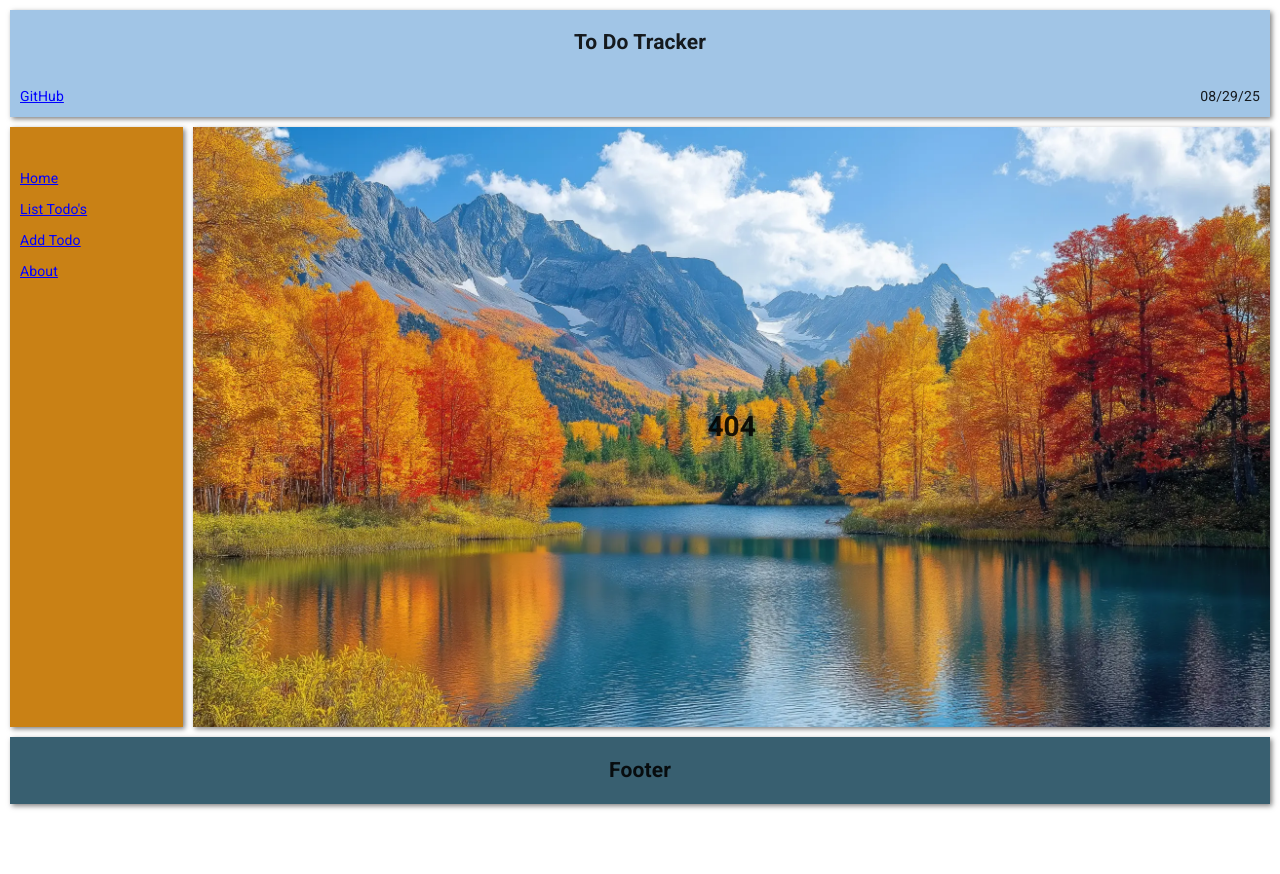
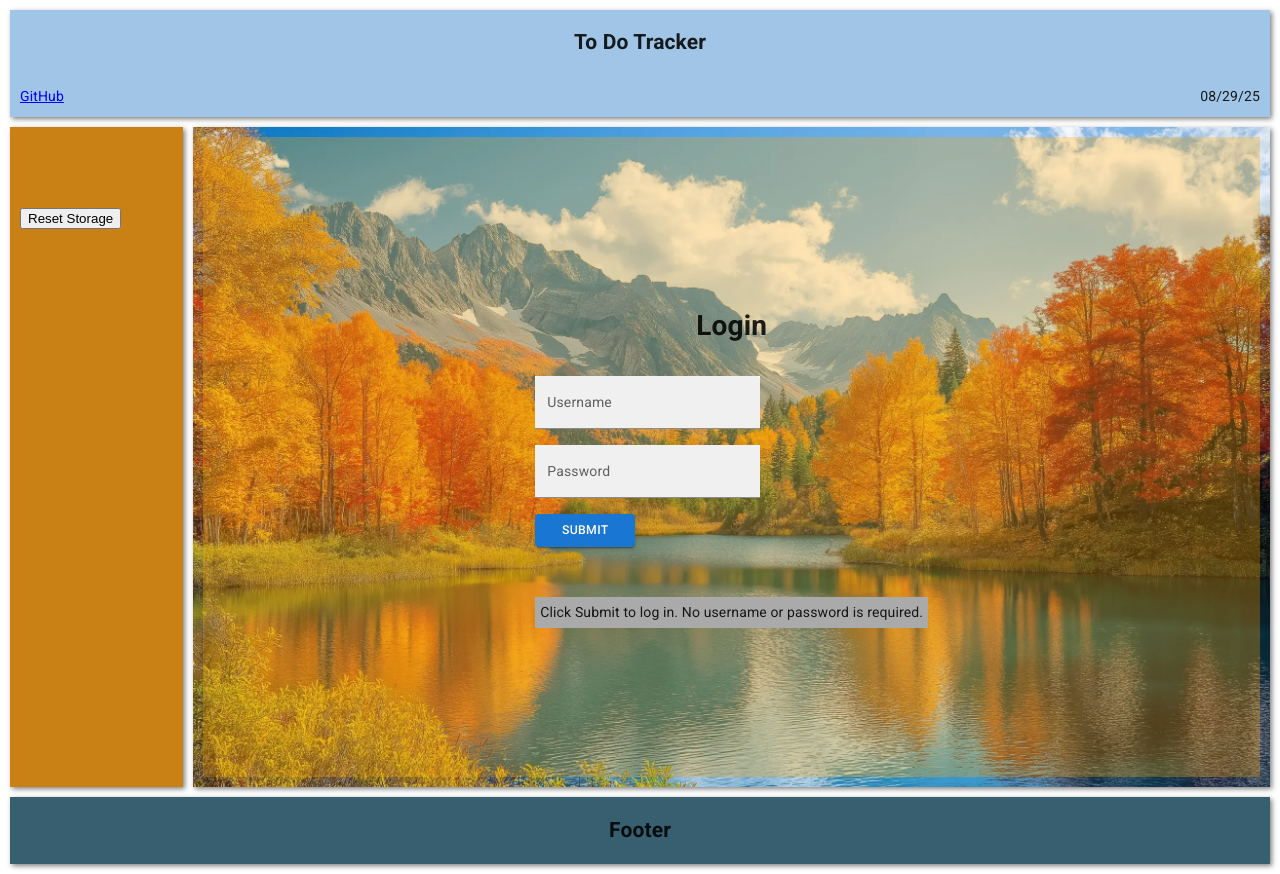
Before and after one commit to bloppo/todo-tracker2, a React (Vite) app: page /login in a window 1280 px wide. Before the commit this address had no page. Before the commit the page ends 820 px from the top, so only its background shows below. Built offline with nearby package versions, Linux system fonts and the light colour scheme.

Commit message:
8th Commit - Added Login and Logout

```diff
--- a/src/App.tsx
+++ b/src/App.tsx
@@ -1,7 +1,23 @@
-import {NavLink, Outlet} from "react-router";
+import {useNavigate, NavLink, Outlet} from "react-router";
 import Header from "./Header.tsx";
+import useAppState from "./AppState.ts";
 
 function App() {
+
+    const isAuthenticated = useAppState((state) => state.isAuthenticated);
+    const setIsAuthenticated = useAppState((state) => state.setIsAuthenticated);
+
+    const navigate = useNavigate();
+
+    const clearStorage = () => {
+        localStorage.removeItem('app-state');
+        window.location.reload();
+    }
+
+    const logout = () => {
+        setIsAuthenticated(false)
+        navigate("/login")
+    }
 
     return (
         <div className={"container"}>
@@ -11,12 +27,18 @@ function App() {
             <div className={"main"}>
                 <div className={"sidebar"}>
                     <br/>
+
+                        { isAuthenticated ? <>
                             <nav>
                                 <NavLink to="/">Home</NavLink>
                                 <NavLink to="/ListCards">List Todo's</NavLink>
                                 <NavLink to="/addTodo">Add Todo</NavLink>
                                 <NavLink to="/about">About</NavLink>
                             </nav>
+                            <button onClick={() => logout()} style={{marginTop:"20px"}}>Log Out</button>
+                        </> : null}
+
+                    <button onClick={() => clearStorage()} style={{marginTop:"50px"}}>Reset Storage</button>
                 </div>
                 <div className={"content"}>
                     <Outlet/>
--- a/src/AppState.ts
+++ b/src/AppState.ts
@@ -23,6 +23,10 @@ const useAppState = create<AppStateType>()(
             count: 7,
             inc: () => set((state) => ({count: state.count + 1})),
             dec: () => set((state) => ({count: state.count - 1})),
+
+            isAuthenticated: false,
+
+            setIsAuthenticated: (val) => set({isAuthenticated: val}),
 
             todoData: todoData,
 
--- a/src/Helpers/FilterForTodo.tsx
+++ b/src/Helpers/FilterForTodo.tsx
@@ -62,24 +62,21 @@ const FilterForTodo = (props: FilterByForTodoPropsType) => {
                             onChange={e => props.setFilterByPosition(e.target.value)}
                         />
                         <RadioGroup
-                            sx={{backgroundColor: '#aaa', padding: 0, borderRadius: 1, marginTop: 0}}
+                            sx={{backgroundColor: '#aaa',
+                                 padding: "10px",
+                                 gap:"0px",
+                                 border: "1px solid #888",
+                                 borderRadius: 1,
+                                 marginTop: 0}}
                             aria-labelledby="radio-buttons-group-for-filter"
                             name="filter-by-completed"
                             value={props.filterByCompleted}
                             onChange={e => props.setFilterByCompleted(e.target.value)}
                         >
-                            <div style={{
-                                display: "flex",
-                                flexDirection: "column",
-                                gap: "2px",
-                                padding: "6px",
-                                border: "1px solid black"
-                            }}>
-                                <b>Status</b>
-                                <FormControlLabel value="all" control={<Radio size="small"/>} label="All"/>
-                                <FormControlLabel value="completed" control={<Radio size="small"/>} label="Completed"/>
-                                <FormControlLabel value="pending" control={<Radio size="small"/>} label="Pending"/>
-                            </div>
+                            <b>Status</b>
+                            <FormControlLabel value="all" control={<Radio size="small"/>} label="All"/>
+                            <FormControlLabel value="completed" control={<Radio size="small"/>} label="Completed"/>
+                            <FormControlLabel value="pending" control={<Radio size="small"/>} label="Pending"/>
                         </RadioGroup>
                         <b>Due Date Range</b>
                         <MyDatePicker
--- /dev/null
+++ b/src/Helpers/ProtectedRoute.tsx
@@ -0,0 +1,7 @@
+import {Navigate, Outlet } from "react-router";
+
+const ProtectedRoute = ({isAuthenticated}:{ isAuthenticated:boolean}) => {
+    return isAuthenticated ? <Outlet /> : <Navigate to="/login" />;
+}
+
+export default ProtectedRoute;
--- /dev/null
+++ b/src/Login.tsx
@@ -0,0 +1,74 @@
+
+import useAppState from './AppState';
+import {useNavigate} from "react-router";
+import {Box, Button,Stack, TextField} from "@mui/material";
+import {type FieldValues, useForm} from "react-hook-form";
+
+const Login = () => {
+
+    const {register, handleSubmit, reset, formState: {errors}} = useForm();
+
+    const navigate = useNavigate();
+
+    const setIsAuthenticated = useAppState((state) => state.setIsAuthenticated);
+
+    const login = () => {
+        setIsAuthenticated(true)
+        navigate("/")
+    }
+    const onSubmit = (data: FieldValues) => {
+        login();
+        reset();
+        console.log(data);
+    };
+
+    return (
+            <Box className="login" sx={{p: 2}}>
+                <h1>Login</h1>
+                <form onSubmit={handleSubmit(data => onSubmit(data))}>
+                    <Stack spacing={2}>
+
+                        <TextField
+                            {...register("username", {required: false})}
+                            error={!!errors.username}
+                            helperText={errors.username ? 'User Name is required' : ''}
+                            sx={{backgroundColor: 'white', width: 225}}
+                            label="Username"
+                            variant="filled"
+                        />
+
+                        <TextField
+                            {...register("password", {required: false})}
+                            error={!!errors.password}
+                            helperText={errors.password ? 'Password is required' : ''}
+                            sx={{backgroundColor: 'white', width: 225}}
+                            label="Password"
+                            variant="filled"
+                            type={"password"}
+                        />
+
+                        <Button
+                            sx={{
+                                width: 100,
+                                '&.Mui-disabled': {
+                                    backgroundColor: '#e0e0e0',
+                                    color: '#888888'
+                                }
+                            }}
+                            type="submit"
+                            variant="contained"
+                            color="primary"
+                        >
+                            Submit
+                        </Button>
+
+                        <div style={{backgroundColor:"#aaa", padding:"5px", marginTop:"50px"}}>
+                            Click Submit to log in. No username or password is required.
+                        </div>
+                    </Stack>
+                </form>
+            </Box>
+    )
+}
+
+export default Login;
--- /dev/null
+++ b/src/MyRoutes.tsx
@@ -0,0 +1,32 @@
+import {Route, Routes} from "react-router";
+import App from "./App.tsx";
+import Home from "./Home.tsx";
+import Login from "./Login.tsx";
+import ProtectedRoute from "./Helpers/ProtectedRoute.tsx";
+import About from "./About.tsx";
+import ListToDoCards from "./ListToDoCards.tsx";
+import AddTodo from "./AddTodo.tsx";
+
+import useAppState from "./AppState.ts";
+
+const MyRoutes = () => {
+
+    const isAuthenticated = useAppState((state) => state.isAuthenticated);
+
+    return (
+        <Routes>
+            <Route path="/" element={<App/>}>
+                <Route index element={<Home />}/>
+                <Route path="/login" element={<Login />}/>
+                <Route element={<ProtectedRoute isAuthenticated={isAuthenticated}/>}>
+                    <Route path="/about" element={<About/>}/>
+                    <Route path="/ListCards" element={<ListToDoCards/>}/>
+                    <Route path="/addTodo" element={<AddTodo/>}/>
+                </Route>
+                <Route path="*" element={<h1>404</h1>}/>
+            </Route>
+        </Routes>
+    );
+}
+
+export default MyRoutes;
--- a/src/Types/DataTypes.ts
+++ b/src/Types/DataTypes.ts
@@ -14,6 +14,8 @@ export interface AppStateType {
     count: number;
     inc: () => void;
     dec: () => void;
+    isAuthenticated: boolean;
+    setIsAuthenticated: (val: boolean) => void;
     todoData: ToDoDataType[];
     removeTodo: (recno: number) => boolean;
     completedTodo: (recno: number) => boolean;
--- a/src/index.css
+++ b/src/index.css
@@ -124,6 +124,18 @@ nav {
 .home {
     width: 100%;
     height: 80vh;
+}
+
+.login {
+    display: flex;
+    flex-direction: column;
+    align-items: center;
+    justify-content: center;
+    gap: 10px;
+    width: 100%;
+    height: 80vh;
+    background-color: rgba(255, 165, 0, 0.3);
+    padding: 20px
 }
 
 .content {
--- a/src/main.tsx
+++ b/src/main.tsx
@@ -1,29 +1,15 @@
 import {StrictMode} from 'react'
 import {createRoot} from 'react-dom/client'
 import CssBaseline from '@mui/material/CssBaseline';
+import {BrowserRouter} from 'react-router'
 import './index.css'
-import App from './App.tsx'
-import About from './About.tsx'
-import ListToDoCards from './ListToDoCards.tsx'
-
-import {BrowserRouter, Route, Routes} from 'react-router'
-import AddTodo from './AddTodo.tsx';
-import Home from './Home.tsx';
-
+import MyRoutes from "./MyRoutes.tsx";
 
 createRoot(document.getElementById('root')!).render(
     <StrictMode>
         <CssBaseline/>
         <BrowserRouter>
-            <Routes>
-                <Route path="/" element={<App/>}>
-                    <Route index element={<Home />}/>
-                    <Route path="/about" element={<About/>}/>
-                    <Route path="/ListCards" element={<ListToDoCards/>}/>
-                    <Route path="/addTodo" element={<AddTodo/>}/>
-                    <Route path="*" element={<h1>404</h1>}/>
-                </Route>
-            </Routes>
+            <MyRoutes/>
         </BrowserRouter>
     </StrictMode>
 )
```
Also changed, not shown: src/Logout.tsx (added, +20 -0 lines). Lines whose indentation alone changed are shown as unchanged.
